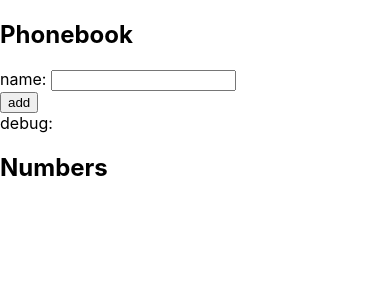
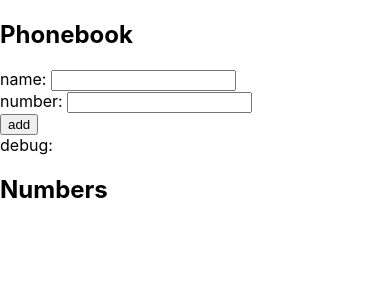
Before and after one commit to Nyctemaris/Fullstack-Open-2020, a React (Create React App) app in the folder Osa 2/puhelinluettelo/: page / in a window 390 px wide. Shown: the top 300 px of the page. Built offline with nearby package versions, Linux system fonts and the light colour scheme.

Commit message:
Implement phonebook rendering and number field

```diff
--- a/Osa 2/puhelinluettelo/src/App.js
+++ b/Osa 2/puhelinluettelo/src/App.js
@@ -3,29 +3,49 @@
 //import './components/NewPersonForm.js'
 
 const App = () => {
+
   const [persons, setPersons] = useState([])
   const [newName, setNewName] = useState('')
+  const [newNumber, setNewNumber] = useState('')
 
   const addPerson = (event) => {
     event.preventDefault()
 
+    if (persons.find(person => person.name === newName)) {
+      alert(`${newName} is already added to phonebook`)
+      return;
+    }
+
     const nameObject = {
       name: newName,
+      number: newNumber,
       id: persons.length + 1
     }
+
     setPersons(persons.concat(nameObject))
     setNewName('')
+
   }
-  const handleFieldChange = (event) => {
+
+  const handleNameFieldChange = (event) => {
     console.log(event.target.value)
     setNewName(event.target.value)
   }
+
+  const handleNumberFieldChange = (event) => {
+    console.log(event.target.value)
+    setNewNumber(event.target.value)
+  }
+
   return (
     <div>
       <h2>Phonebook</h2>
       <form onSubmit={addPerson}>
         <div>
-          name: <input value={newName} onChange={handleFieldChange} />
+          name: <input value={newName} onChange={handleNameFieldChange} />
+        </div>
+        <div>
+          number: <input value={newNumber} onChange={handleNumberFieldChange}/>
         </div>
         <div>
           <button type="submit">add</button>
@@ -33,7 +53,7 @@
       </form>
       <div>debug: {newName}</div>
       <h2>Numbers</h2>
-      <div>{persons.map((nameObject) => (<p key={nameObject.id}>{nameObject.name}</p>))}</div>
+      <div>{persons.map((nameObject) => (<p key={nameObject.id}>{nameObject.name} {nameObject.number}</p>))}</div>
     </div>
   )
 
```
